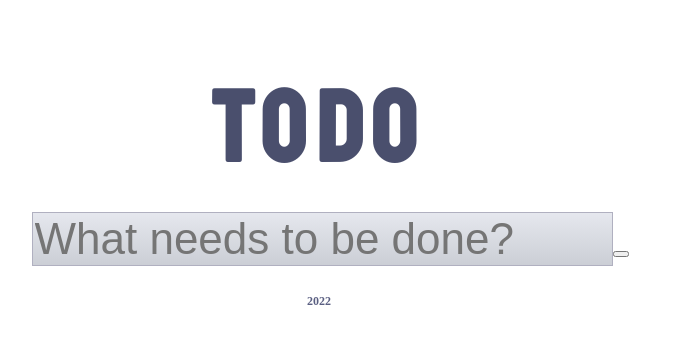
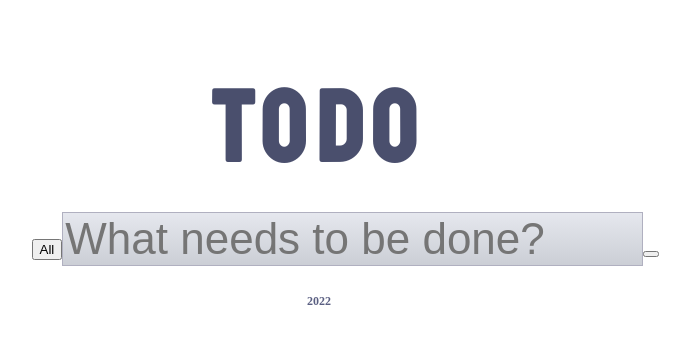
Before and after one commit to Last-ochka/irina_todo-app_starodubtseva, a React (Create React App) app: page /#/ in a window 1280 px wide. Shown: the top 344 px of the page, without its empty margins (321-1011 px from the left). Built offline with nearby package versions, Linux system fonts and the light colour scheme.

Commit message:
button for select all TODOs

```diff
--- a/src/components/TodoForm.css
+++ b/src/components/TodoForm.css
@@ -1,9 +1,12 @@
 input {
   border: 1px solid rgb(176, 176, 192);
   font-size: 44px;
-  margin-left: calc((100% - 575px) * 0.5);
+
   line-height: 42px;
   background: linear-gradient(180deg, #9ba4bd42, #989eac80);
   outline:none;
   color: #43455c;
 }
+.checkAll {
+  margin-left: calc((100% - 575px) * 0.5);
+}
--- a/src/components/TodoForm.jsx
+++ b/src/components/TodoForm.jsx
@@ -31,7 +31,10 @@ class TodoForm extends React.Component {
 
   render() {
     return (
-      <>
+      <div>
+      <button onClick={() => {
+            this.props.selectAll();
+          }} className="checkAll">All</button>
         <input
           onKeyDown={(e) => this.onEnterDown(e, this.state.name)}
           placeholder="What needs to be done?"
@@ -41,7 +44,7 @@ class TodoForm extends React.Component {
         />
         <button onClick={() => { this.onClickAdd(this.state.name) }} />
 
-      </>
+      </div>
     );
   }
 }
--- a/src/pages/TodoList.jsx
+++ b/src/pages/TodoList.jsx
@@ -18,14 +18,16 @@ class TodoList extends React.Component {
     this.showCompletedTodo = this.showCompletedTodo.bind(this);
     this.showAllTodo = this.showAllTodo.bind(this);
     this.showActiveTodo = this.showActiveTodo.bind(this);
+    this.selectAll = this.selectAll.bind(this);
   }
 
- componentDidMount(){
+  componentDidMount() {
     this.showAllTodo();
   }
-  componentDidUpdate(prevProps){
-    const tasks = this.state.todoTaskList; // WRONG?
+  componentDidUpdate(prevProps) {
+    const tasks = this.state.todoTaskList;
     localStorage.setItem("tasks", JSON.stringify(tasks));
+
     if (prevProps.show !== this.props.show) {
       switch (this.props.show) {
         case 'all':
@@ -38,7 +40,8 @@ class TodoList extends React.Component {
           this.showCompletedTodo()
           break;
       }
-  }}
+    }
+  }
   addTodo(item) {
     this.setState({
       todoTaskList: [
@@ -51,6 +54,27 @@ class TodoList extends React.Component {
       ],
     });
 
+  }
+  selectAll() {
+    let arr = [];
+    let tasklist = this.state.todoTaskList;
+    if (tasklist.every(function (element) {
+     return element.checked === true;
+    })) {
+      arr = this.state.todoTaskList.map((el) => (
+        { ...el, checked: false }
+      ));
+    }
+    else {
+      arr = this.state.todoTaskList.map((el) => (
+        { ...el, checked: true }
+      ));
+    }
+    console.log(arr);
+    this.setState({
+      todoTaskList: arr,
+      listForRender: arr,
+    })
   }
 
   deleteTodo(index) {
@@ -101,7 +125,9 @@ class TodoList extends React.Component {
   render() {
     return (
       <div className="todoList">
-        <TodoForm addTodo={this.addTodo} />
+        <TodoForm
+          addTodo={this.addTodo}
+          selectAll={this.selectAll} />
         {this.state.listForRender.map((element, index) => {
           return (
             <TodoItem
```
Lines whose indentation alone changed are shown as unchanged.
